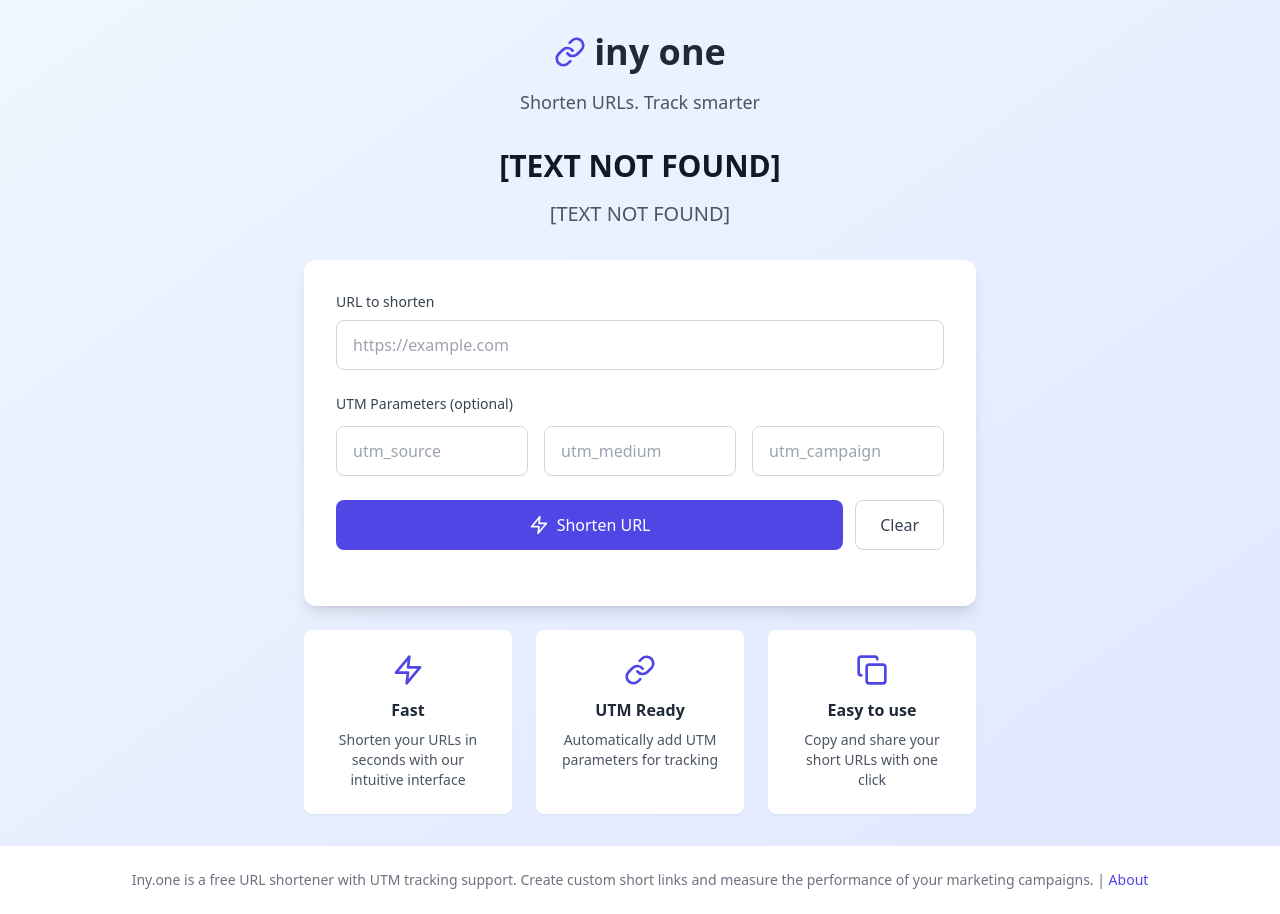
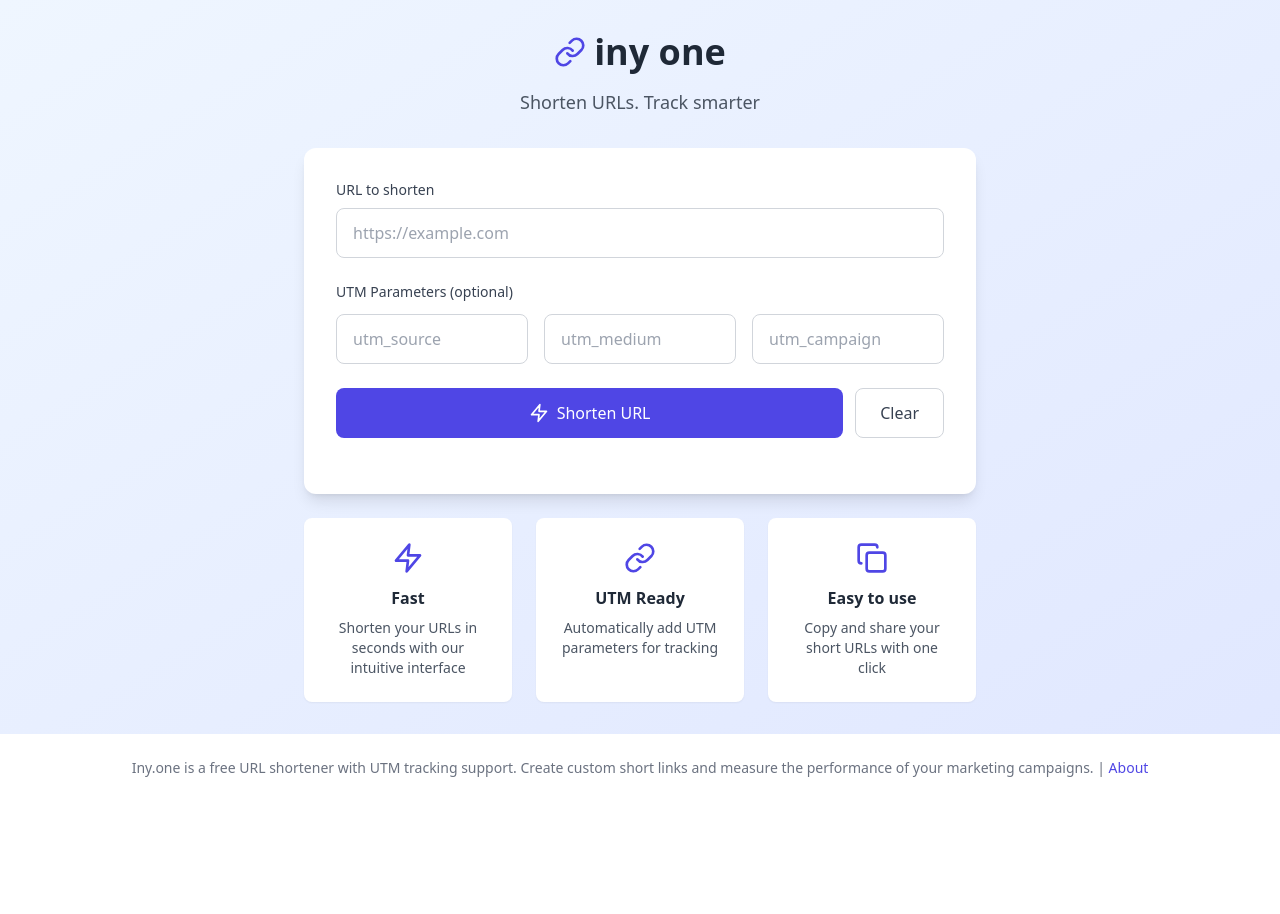
Before and after one commit to YairYR/iny-one-full, a Next.js app: page / in a window 1280 px wide. After the commit the page ends 802 px from the top, so only its background shows below. Built offline with nearby package versions, Linux system fonts and the light colour scheme.

Commit message:
Update index.tsx

```diff
--- a/src/components/containers/form/index.tsx
+++ b/src/components/containers/form/index.tsx
@@ -72,13 +72,6 @@ export default function Form() {
 
   return (
     <>
-      <h1 className="text-3xl font-bold text-center text-gray-900 mb-4">
-        {lang.get('h1Title')}
-      </h1>
-      <h2 className="text-xl text-center text-gray-600 mb-8">
-        {lang.get('h2Subtitle')}
-      </h2>
-
       <div className="bg-white rounded-xl shadow-lg p-8 mb-6">
         <div className="mb-6">
           <label className="block text-sm font-medium text-gray-700 mb-2">
```
